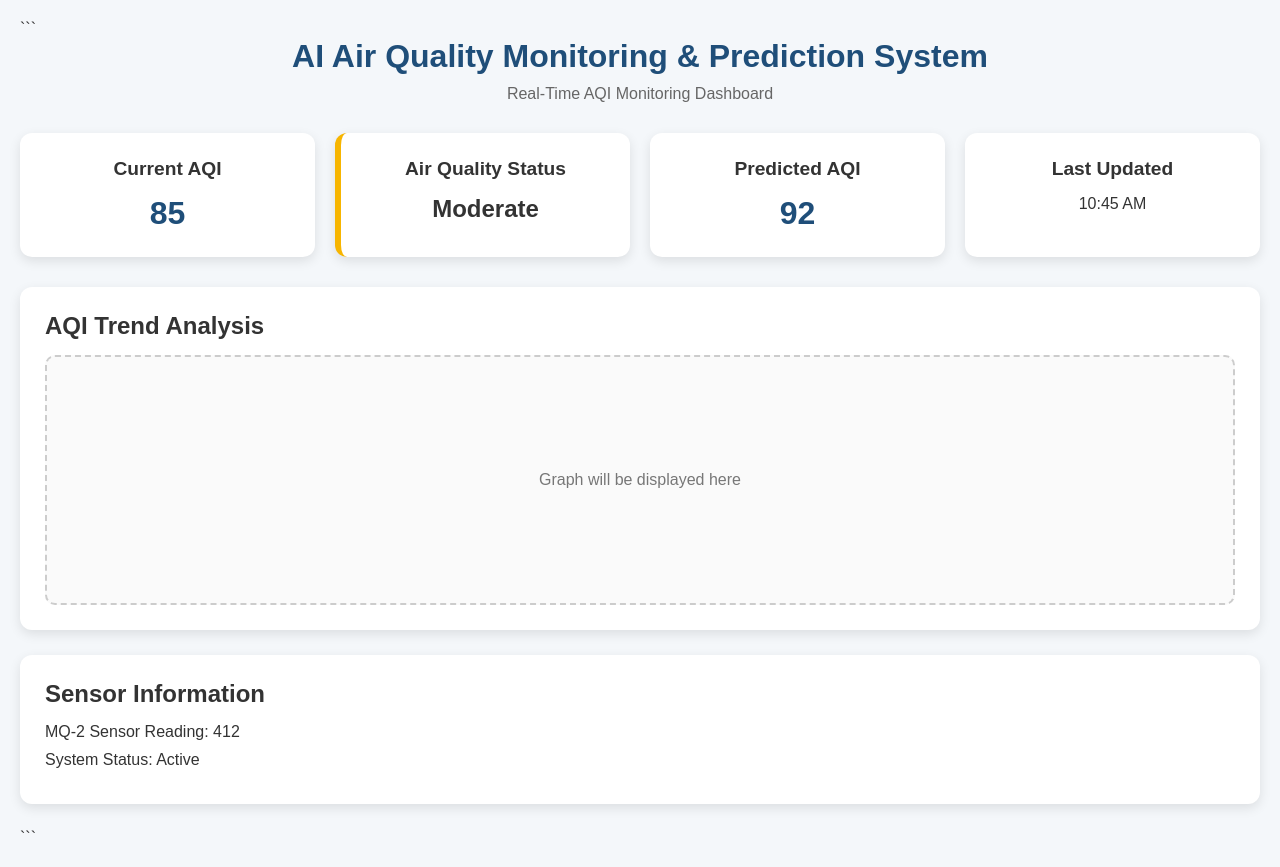
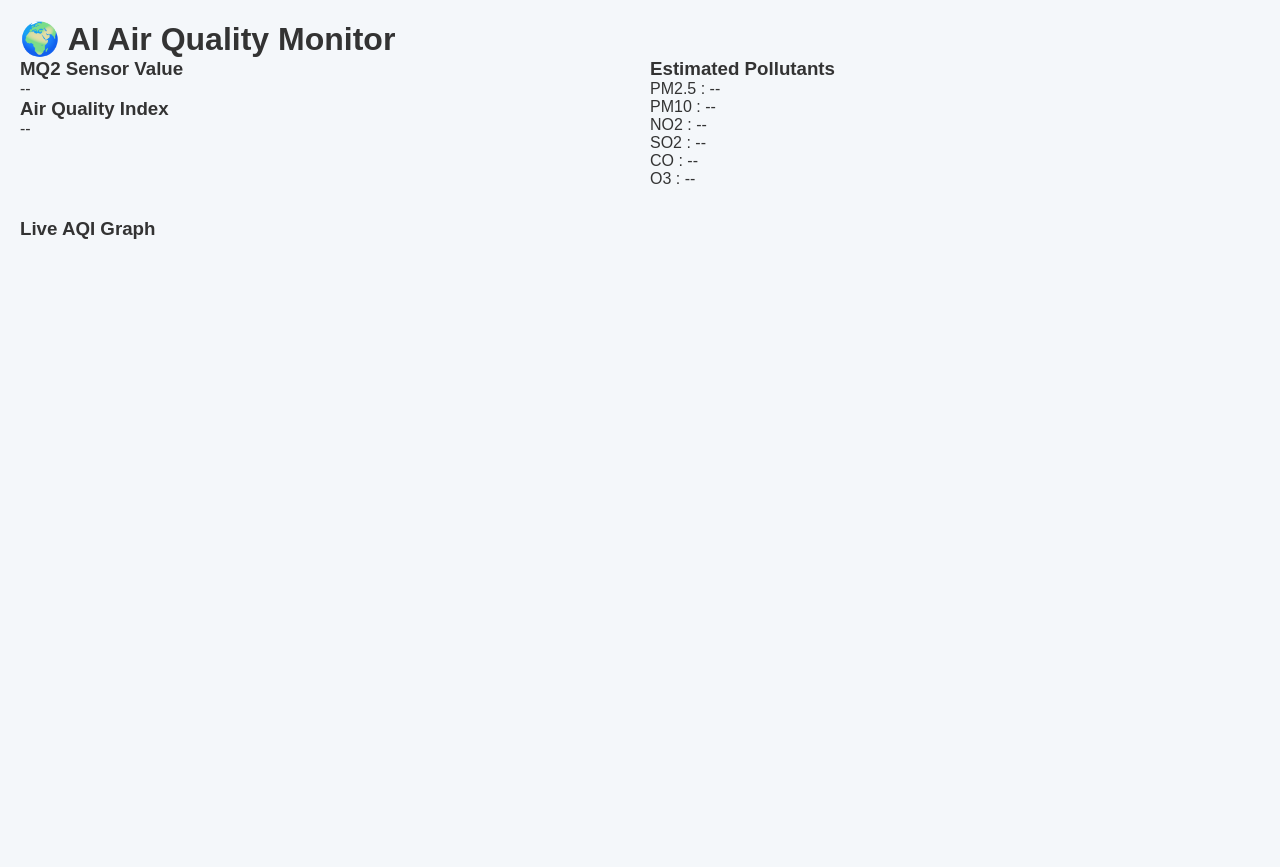
Before and after one commit to Priyanshu08p/Ai-AQI, a plain HTML site: page software/frontend/index.html in a window 1280 px wide. After the commit the page ends 800 px from the top, so only its background shows below. Drawn offline with nearby package versions, Linux system fonts and the light colour scheme.

Commit message:
Update index.html

````diff
--- a/software/frontend/index.html
+++ b/software/frontend/index.html
@@ -1,57 +1,61 @@
 <!DOCTYPE html>
+<html lang="en">
 
-<html lang="en">
 <head>
     <meta charset="UTF-8">
     <meta name="viewport" content="width=device-width, initial-scale=1.0">
+
     <title>AI Air Quality Monitor</title>
+
     <link rel="stylesheet" href="style.css">
 </head>
+
 <body>
 
-```
-<header>
-    <h1>AI Air Quality Monitoring & Prediction System</h1>
-    <p>Real-Time AQI Monitoring Dashboard</p>
-</header>
+    <div class="container">
+
+        <h1>🌍 AI Air Quality Monitor</h1>
 
         <div class="dashboard">
 
-    <div class="card">
-        <h2>Current AQI</h2>
-        <p class="value">85</p>
+            <div class="left">
+
+                <h3>MQ2 Sensor Value</h3>
+                <p id="mq2">--</p>
+
+                <h3>Air Quality Index</h3>
+
+                <div class="aqi-circle" id="aqiCircle">--</div>
+
+                <p id="category"></p>
+                <p id="precaution"></p>
+
             </div>
 
-    <div class="card moderate">
-        <h2>Air Quality Status</h2>
-        <p class="status">Moderate</p>
-    </div>
+            <div class="right">
 
-    <div class="card">
-        <h2>Predicted AQI</h2>
-        <p class="value">92</p>
-    </div>
+                <h3>Estimated Pollutants</h3>
 
-    <div class="card">
-        <h2>Last Updated</h2>
-        <p>10:45 AM</p>
+                <p>PM2.5 : <span id="pm25">--</span></p>
+                <p>PM10 : <span id="pm10">--</span></p>
+                <p>NO2 : <span id="no2">--</span></p>
+                <p>SO2 : <span id="so2">--</span></p>
+                <p>CO : <span id="co">--</span></p>
+                <p>O3 : <span id="o3">--</span></p>
+
             </div>
 
         </div>
 
-<div class="graph-section">
-    <h2>AQI Trend Analysis</h2>
-    <div class="graph-placeholder">
-        Graph will be displayed here
-    </div>
+        <h3>Live AQI Graph</h3>
+
+        <canvas id="aqiChart"></canvas>
+
     </div>
 
-<div class="sensor-section">
-    <h2>Sensor Information</h2>
-    <p>MQ-2 Sensor Reading: 412</p>
-    <p>System Status: Active</p>
-</div>
-```
+    <script src="https://cdn.jsdelivr.net/npm/chart.js"></script>
+    <script src="script.js"></script>
 
 </body>
+
 </html>
````
Lines whose indentation alone changed are shown as unchanged.
